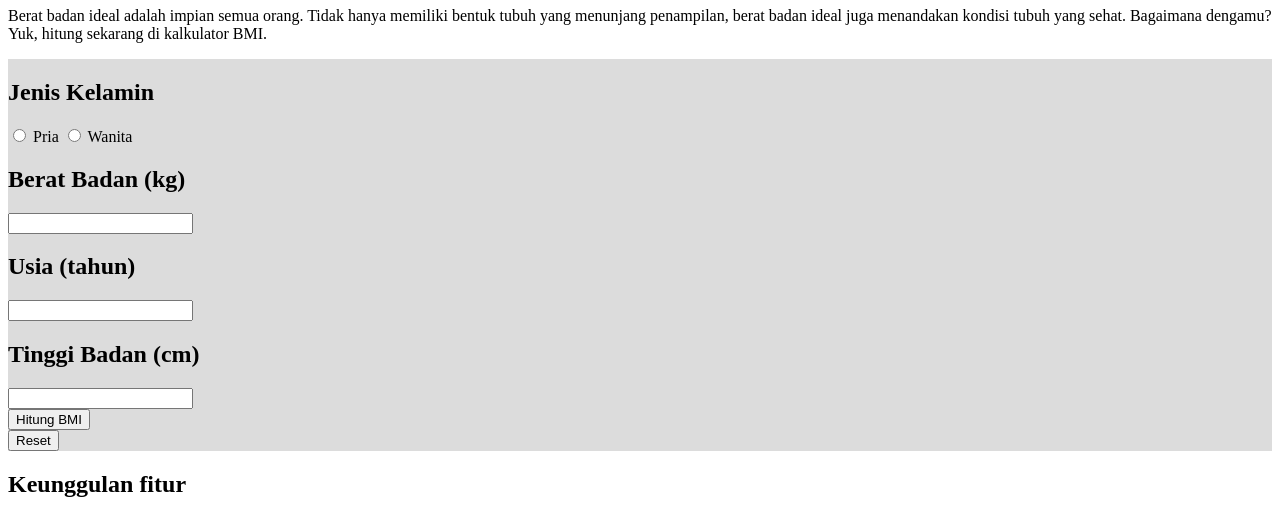
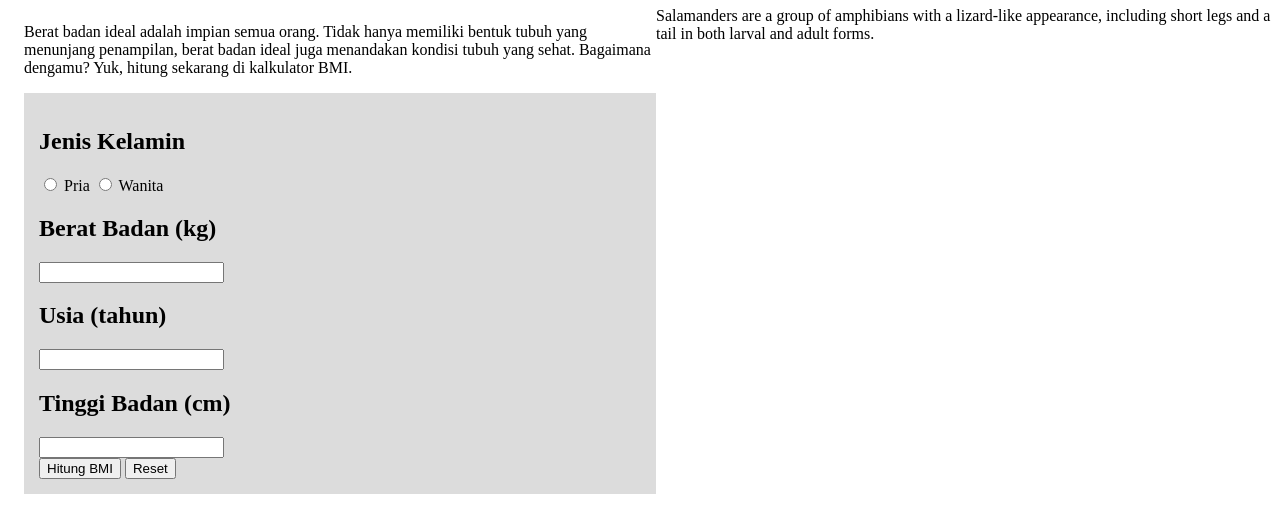
Before and after one commit to revou-fundamental-course/5-aug-24-topal99, a plain HTML site: page index.html in a window 1280 px wide. Shown: the part 73-581 px from the top of the page. Drawn offline with Linux system fonts and the light colour scheme.

Commit message:
first commit

```diff
--- a/css/style.css
+++ b/css/style.css
@@ -4,9 +4,16 @@
 
 }
 
-.jenis-kelamin {
-
+form {
+    padding: 15px;
     display: flex;
     flex-direction: column;
     background-color: gainsboro;
 }
+
+aside{
+    float: left;
+    width: 50%;
+    padding-left: 0.5rem;
+    margin-left: 0.5rem;
+}
--- a/index.html
+++ b/index.html
@@ -7,11 +7,12 @@
     <title>Kalkulator BMI</title>
 </head>
 <body>
-   <header>
+   <header style="padding-left: 15px;">
     <h1>Kalkulator BMI</h1>
    </header>
 
    <main>
+    <aside>
         <article>
             <p>
                 Berat badan ideal adalah impian semua orang. Tidak hanya memiliki bentuk tubuh yang menunjang penampilan, berat badan ideal juga menandakan kondisi tubuh yang sehat. Bagaimana dengamu? Yuk,
@@ -19,7 +20,7 @@
             </p>
         </article>
 
-        <form class="jenis-kelamin">
+        <form>
             <div>
                 <h2>Jenis Kelamin</h2>
                 <input type="radio" id="pria" name="jenis-kelamin">
@@ -41,16 +42,16 @@
             </div>
             <div>
                 <button type="submit">Hitung BMI</button>
-            </div>
-            <div>
                 <button type="reset">Reset</button>
             </div>
         </form>
 
         <article>
-            <h2>
+            <header>
+                <h2>
                 Keunggulan fitur
-            </h2>
+                </h2>
+            </header>
             <ul class="list-disc">
                 <li>1. Menghitung berat badan</li>
                 <li>2. Menentukan kategori berat badan ideal atau tidak</li>
@@ -64,12 +65,12 @@
                 kuadrat tinggi badan Anda (dalam meter) atau BMI = Kg/M².
             </p>
         </article>
-
-        <section>
-
-        </section>
+    </aside>
+    <section>
+        Salamanders are a group of amphibians with a lizard-like appearance, including short legs and a tail in both larval
+        and adult forms.
+    </section>
     </main>
-
     <footer>
 
     </footer>
```
